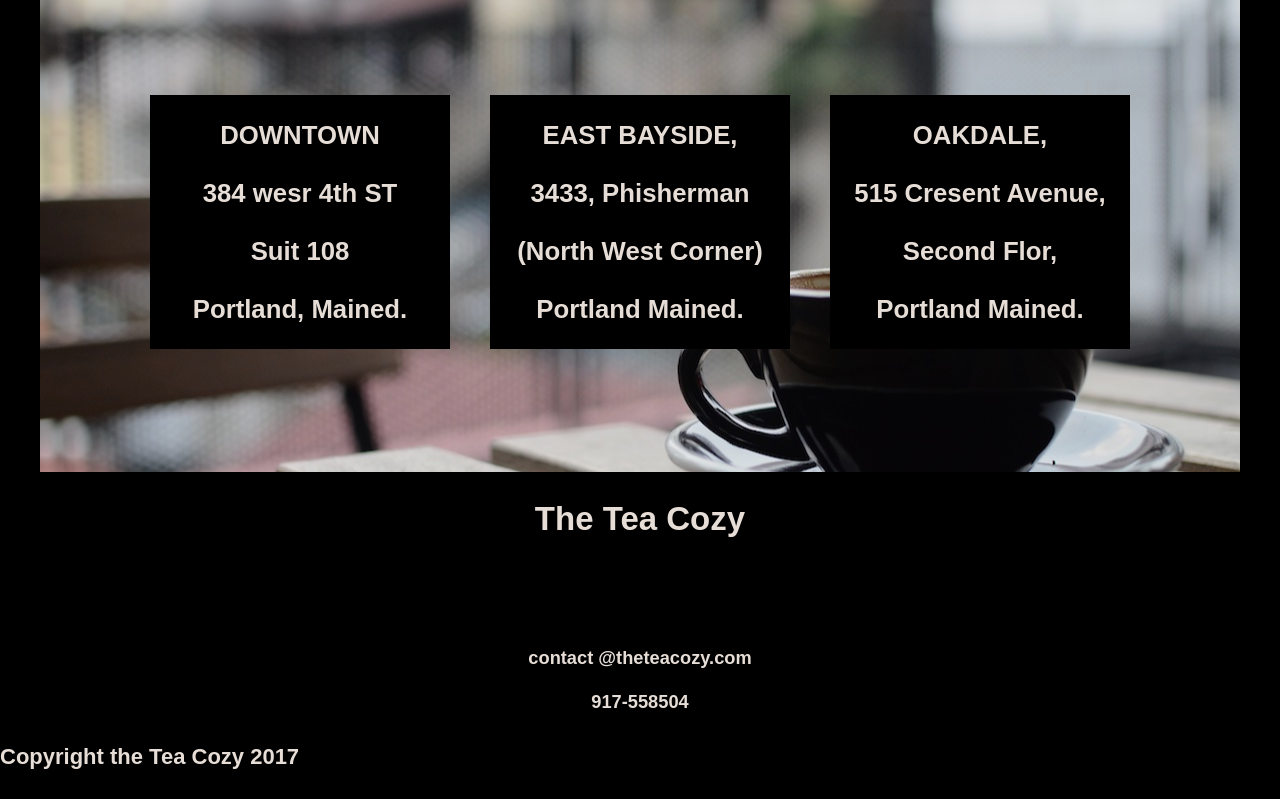
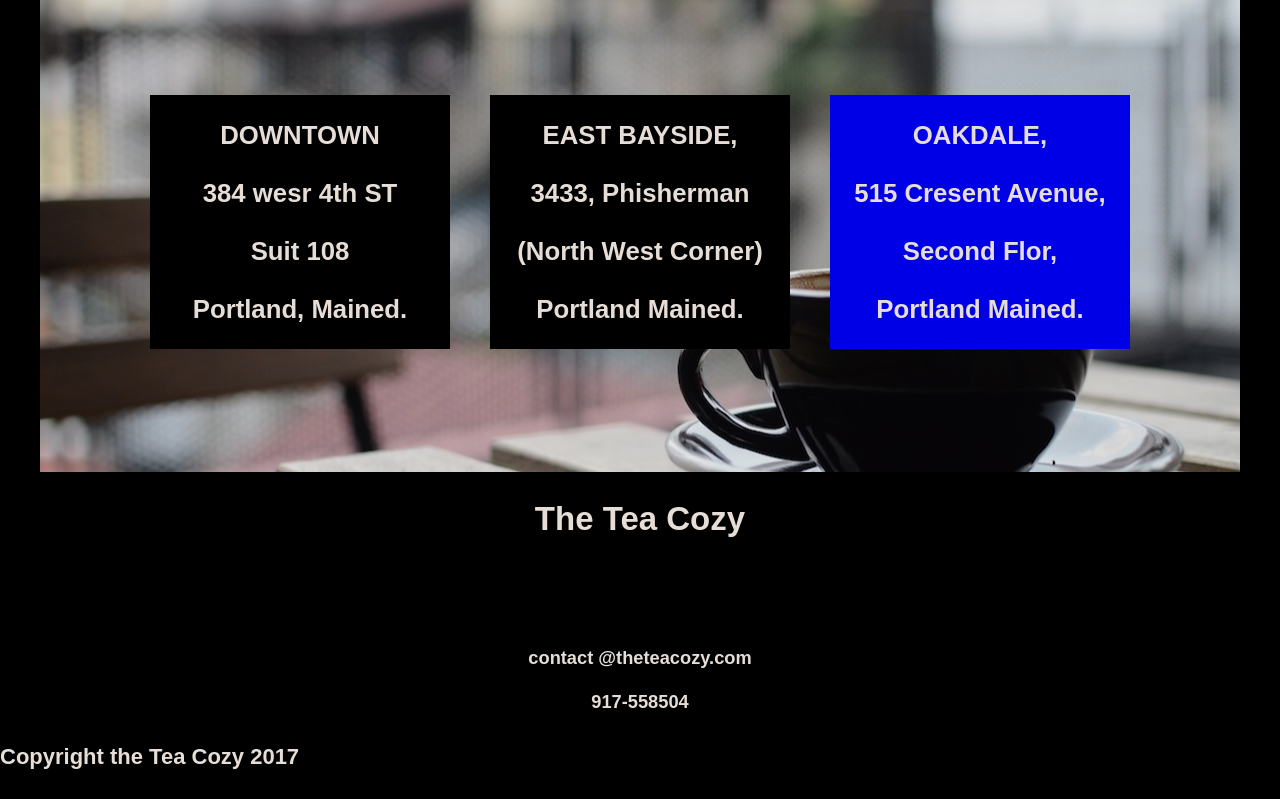
Before and after one commit to Shahmir-Khanzada/practice, a plain HTML site: page index.html in a window 1280 px wide. Shown: the part 1563-2362 px from the top of the page. Drawn offline with Linux system fonts and the light colour scheme; files that its build step writes are made by us from their sources; files whose address does not match are found by name.

Commit message:
Background Color Changed

```diff
--- a/css/style.css
+++ b/css/style.css
@@ -111,7 +111,7 @@ header li img {
 
 .location .oakdale {
     flex: 2 1 300px;
-    background-color: black;
+    background-color: blue;
     border-color: 1px solid white;
     max-width: 300px;
     flex-wrap: wrap;
```
